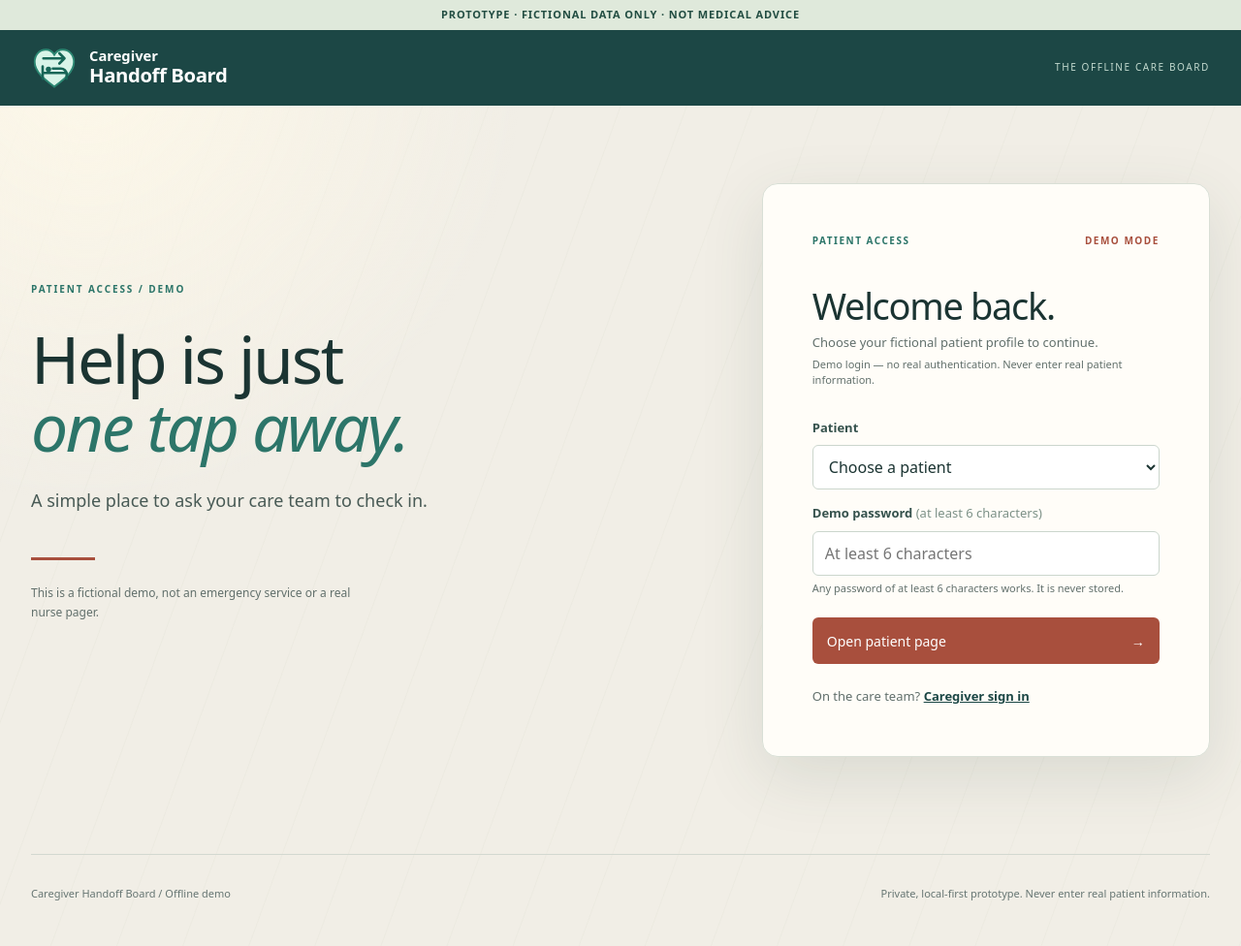
After one commit to matiastripode/hw_hackathon_oct_2026, a FastAPI app: template handoff/templates/patient_login.html in a window 1280 px wide. The commit adds this page. Shown: the whole page at 97% size. Run offline with FastAPI, Linux system fonts and the light colour scheme; the template is opened without the code that fills it, so the values that code supplies are empty.

Commit message:
Add patient nurse request and theater video demo

```diff
--- a/handoff/app.py
+++ b/handoff/app.py
@@ -79,10 +79,101 @@ def login(request: Request, caregiver: str = Form(""), password: str = Form(""))
     return RedirectResponse("/", status_code=303)
 
 
+def render_patient_login(request, error=None, selected_patient=""):
+    with open_database(database_path()) as connection:
+        patients = connection.execute(
+            "SELECT id, display_name FROM patient WHERE active = 1 ORDER BY display_name, id"
+        ).fetchall()
+    return templates.TemplateResponse(
+        request, "patient_login.html",
+        {"patients": patients, "error": error, "selected_patient": selected_patient},
+        status_code=400 if error else 200,
+    )
+
+
+@app.get("/patient/login", response_class=HTMLResponse)
+def patient_login_page(request: Request):
+    if request.session.get("patient_id"):
+        return RedirectResponse("/patient", status_code=303)
+    return render_patient_login(request)
+
+
+@app.post("/patient/login")
+def patient_login(request: Request, patient_id: str = Form(""), password: str = Form("")):
+    error = "Please choose a patient and enter a demo password of at least 6 characters."
+    if len(password) < 6:
+        return render_patient_login(request, error, patient_id)
+    with open_database(database_path()) as connection:
+        patient = connection.execute(
+            "SELECT id FROM patient WHERE id = ? AND active = 1", (patient_id,)
+        ).fetchone()
+    if patient is None:
+        return render_patient_login(request, error, patient_id)
+    request.session.clear()
+    request.session["patient_id"] = patient["id"]
+    return RedirectResponse("/patient", status_code=303)
+
+
+@app.get("/patient", response_class=HTMLResponse)
+def patient_home(request: Request):
+    patient_id = request.session.get("patient_id")
+    if not patient_id:
+        return RedirectResponse("/patient/login", status_code=303)
+    with open_database(database_path()) as connection:
+        patient = connection.execute(
+            "SELECT id, display_name FROM patient WHERE id = ? AND active = 1", (patient_id,)
+        ).fetchone()
+    if patient is None:
+        request.session.clear()
+        return RedirectResponse("/patient/login", status_code=303)
+    return templates.TemplateResponse(
+        request, "patient_home.html",
+        {
+            "patient": patient,
+            "called": request.session.get("call_video", False),
+            "open_video": request.session.pop("open_video", False),
+        },
+    )
+
+
+@app.post("/patient/call")
+def call_nurse(request: Request):
+    patient_id = request.session.get("patient_id")
+    if not patient_id:
+        return RedirectResponse("/patient/login", status_code=303)
+    with open_database(database_path()) as connection:
+        patient = connection.execute(
+            "SELECT id, display_name FROM patient WHERE id = ? AND active = 1", (patient_id,)
+        ).fetchone()
+        if patient is None:
+            request.session.clear()
+            return RedirectResponse("/patient/login", status_code=303)
+        existing = connection.execute(
+            """SELECT 1 FROM entry WHERE patient_id = ? AND type = 'concern'
+               AND title = 'Patient requested a nurse' AND status = 'open' LIMIT 1""",
+            (patient_id,),
+        ).fetchone()
+        if not existing:
+            connection.execute(
+                """INSERT INTO entry (patient_id, type, title, details, severity, status, author)
+                   VALUES (?, 'concern', 'Patient requested a nurse', 'Requested from the patient demo page.', 'high', 'open', ?)""",
+                (patient_id, patient["display_name"]),
+            )
+    request.session["call_video"] = True
+    request.session["open_video"] = True
+    return RedirectResponse("/patient", status_code=303)
+
+
 @app.post("/logout")
 def logout(request: Request):
     request.session.clear()
     return RedirectResponse("/login", status_code=303)
+
+
+@app.post("/patient/logout")
+def patient_logout(request: Request):
+    request.session.clear()
+    return RedirectResponse("/patient/login", status_code=303)
 
 
 @app.get("/", response_class=HTMLResponse)
--- a/handoff/static/styles.css
+++ b/handoff/static/styles.css
@@ -183,6 +183,8 @@ main > section { margin-bottom: 2rem; }
 }
 .landing .primary-button:hover { background: #8f3e30; }
 .landing .primary-button:disabled { background: #a7b9b0; }
+.patient-switch { margin: 1.5rem 0 0; color: var(--muted); font-size: 13px; }
+.patient-switch a { color: var(--forest); font-weight: 700; }
 .landing-footer {
   display: flex; justify-content: space-between; gap: 20px;
   padding-block: 32px 46px; border-top: 1px solid #d3d8d0;
--- a/handoff/templates/login.html
+++ b/handoff/templates/login.html
@@ -46,6 +46,7 @@
         <p class="field-hint">Any password of at least 6 characters works. Only its length is checked; it is never stored.</p>
         <button class="primary-button" id="open-board" type="submit">Open care board <span aria-hidden="true">&rarr;</span></button>
       </form>
+      <p class="patient-switch">A patient? <a href="/patient/login">Patient sign in</a></p>
     </section>
   </main>
   <footer class="landing-wrap landing-footer">
--- /dev/null
+++ b/handoff/templates/patient_login.html
@@ -0,0 +1,56 @@
+<!doctype html>
+<html lang="en">
+<head>
+  <meta charset="utf-8">
+  <meta name="viewport" content="width=device-width, initial-scale=1">
+  <title>Patient sign in · Caregiver Handoff Board</title>
+  <link rel="stylesheet" href="{{ url_for('static', path='/styles.css') }}">
+  <link rel="icon" type="image/svg+xml" href="{{ url_for('static', path='/logo.svg') }}">
+</head>
+<body class="landing">
+  <div class="disclaimer" role="note">Prototype · fictional data only · not medical advice</div>
+  <header class="landing-header">
+    <div class="landing-wrap">
+      <a class="brand" href="/patient/login" aria-label="Caregiver Handoff Board patient home">
+        <img src="{{ url_for('static', path='/logo.svg') }}" alt="" width="48" height="48">
+        <span class="brand-name">Caregiver<strong>Handoff Board</strong></span>
+      </a>
+      <span class="landing-caption">THE OFFLINE CARE BOARD</span>
+    </div>
+  </header>
+  <main class="landing-wrap landing-layout">
+    <section class="landing-intro" aria-labelledby="patient-landing-title">
+      <span class="landing-eyebrow">PATIENT ACCESS / DEMO</span>
+      <h1 id="patient-landing-title">Help is just<br><i>one tap away.</i></h1>
+      <p>A simple place to ask your care team to check in.</p>
+      <div class="landing-rule"></div>
+      <p class="landing-small-note">This is a fictional demo, not an emergency service or a real nurse pager.</p>
+    </section>
+    <section class="login-card" aria-labelledby="patient-login-title">
+      <div class="landing-card-topline"><span>PATIENT ACCESS</span><span>DEMO MODE</span></div>
+      <h2 id="patient-login-title">Welcome back.</h2>
+      <p class="demo-note">Choose your fictional patient profile to continue.</p>
+      <p class="landing-login-note">Demo login — no real authentication. Never enter real patient information.</p>
+      {% if error %}<p class="form-error" role="alert">{{ error }}</p>{% endif %}
+      <form action="/patient/login" method="post">
+        <label for="patient-id">Patient</label>
+        <select id="patient-id" name="patient_id" required>
+          <option value="">Choose a patient</option>
+          {% for patient in patients %}
+          <option value="{{ patient['id'] }}" {% if selected_patient == patient['id'] | string %}selected{% endif %}>{{ patient["display_name"] }} · #{{ patient["id"] }}</option>
+          {% endfor %}
+        </select>
+        <label for="password">Demo password <span class="landing-field-hint">(at least 6 characters)</span></label>
+        <input id="password" name="password" type="password" minlength="6" required autocomplete="off" placeholder="At least 6 characters">
+        <p class="field-hint">Any password of at least 6 characters works. It is never stored.</p>
+        <button class="primary-button" type="submit">Open patient page <span aria-hidden="true">&rarr;</span></button>
+      </form>
+      <p class="patient-switch">On the care team? <a href="/login">Caregiver sign in</a></p>
+    </section>
+  </main>
+  <footer class="landing-wrap landing-footer">
+    <span>Caregiver Handoff Board / Offline demo</span>
+    <span>Private, local-first prototype. Never enter real patient information.</span>
+  </footer>
+</body>
+</html>
```
Also changed, not shown: other parts of handoff/static/styles.css (+47 -0 lines), handoff/static/patient-video.js (added, +28 -0 lines), handoff/templates/patient_home.html (added, +55 -0 lines), tests/test_app.py (+83 -0 lines), README.md.
